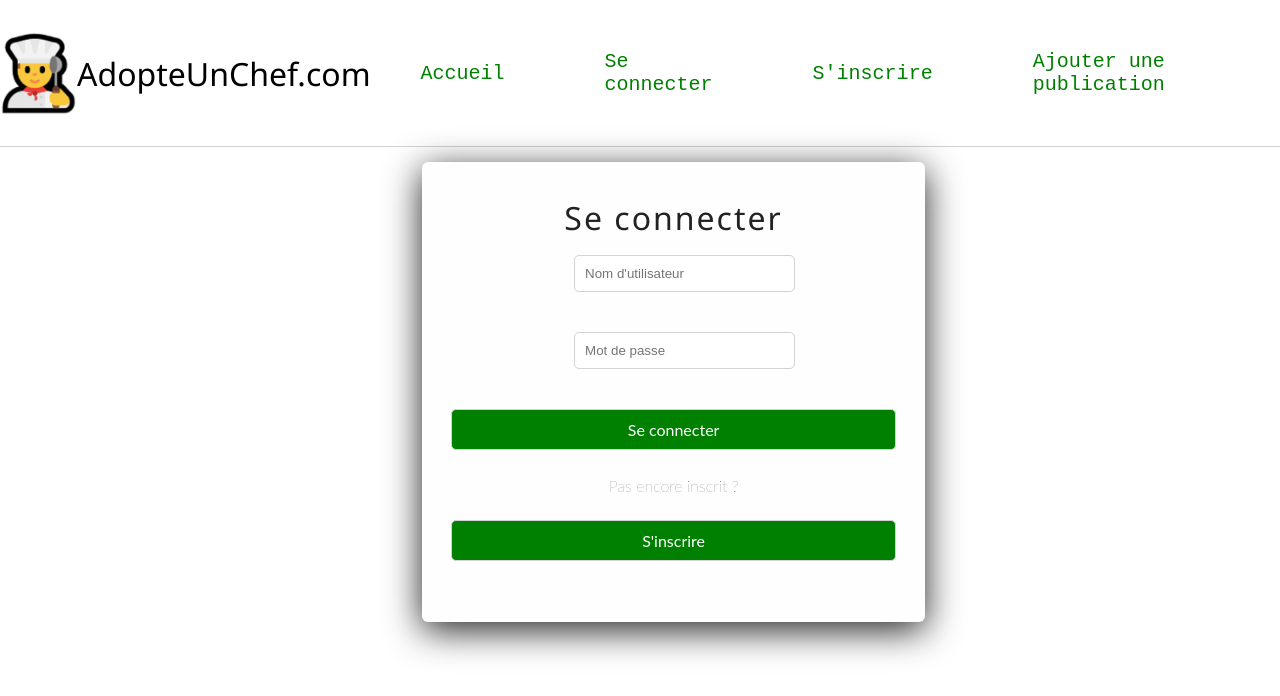
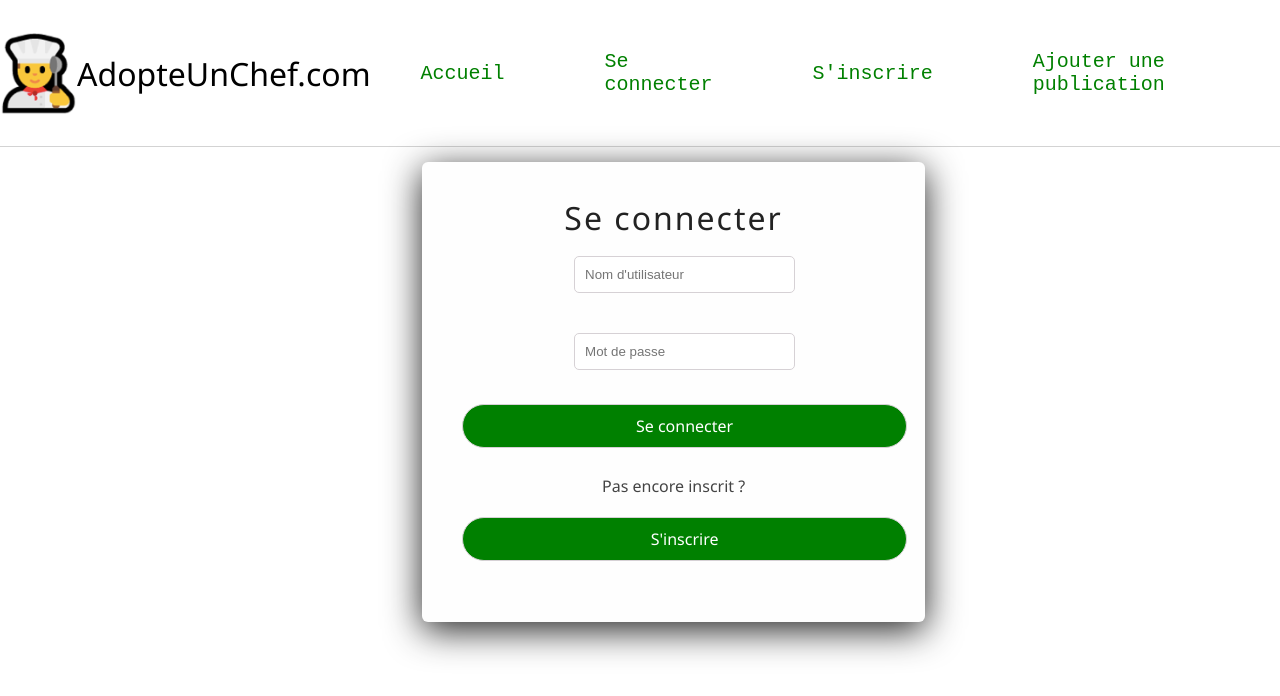
Before and after one commit to MaximeAV/AdopteUnChef.com, a React (Create React App) app in the folder src/front/: page /signin in a window 1280 px wide. Shown: the top 696 px of the page. Built offline with nearby package versions, Linux system fonts and the light colour scheme.

Commit message:
change css buttons and fonts

```diff
--- a/src/front/src/App.css
+++ b/src/front/src/App.css
@@ -38,4 +38,5 @@
   text-decoration: none;
   background-color: green;
   color: white;
+  font-family: "Segoe UI", "Ubuntu", "Roboto", "Open Sans", "Helvetica Neue", sans-serif;
 }
--- a/src/front/src/ImageUpload.css
+++ b/src/front/src/ImageUpload.css
@@ -20,22 +20,25 @@
     align-items: center;
     margin-right: auto;
     margin-left: auto;
+    font-family: "Segoe UI", "Ubuntu", "Roboto", "Open Sans", "Helvetica Neue", sans-serif;
 }
 
 .imageupload__button {
     display: flex;
     flex-direction: column;
     margin-bottom: 15px;
+    width: 20%;
+    margin-left: auto;
     margin-right: auto;
-    margin-left: auto;
-    width: 50%;
     padding: 10px 10px;
-    border-radius: 5px;
+    border-radius: 50px;
     border: 1px solid #d6d1d5;
-    margin-top: 5px;
     flex-wrap: wrap;
+    align-items: center;
+    text-align: center;
     text-decoration: none;
     background-color: green;
     color: white;
-    align-items: center;
+    font-family: "Segoe UI", "Ubuntu", "Roboto", "Open Sans", "Helvetica Neue", sans-serif;
+    font-weight: lighter;
 }
--- a/src/front/src/publication/Publication.css
+++ b/src/front/src/publication/Publication.css
@@ -8,6 +8,8 @@
     margin-bottom: 20px;
     border: solid 1px lightgray;
     border-radius: 5%;
+    font-family: "Segoe UI", "Ubuntu", "Roboto", "Open Sans", "Helvetica Neue", sans-serif;
+    font-weight: lighter;
 }
 
 .publication__image {
@@ -18,15 +20,18 @@
 }
 
 .publication__description {
-    font-weight: normal;
+    font-weight: lighter;
     padding: 20px;
     padding-top: 10px;
+    font-family: "Segoe UI", "Ubuntu", "Roboto", "Open Sans", "Helvetica Neue", sans-serif;
 }
 
 .publication__header {
     display: flex;
     align-items: center;
     padding: 20px;
+    font-family: "Segoe UI", "Ubuntu", "Roboto", "Open Sans", "Helvetica Neue", sans-serif;
+    font-weight: lighter;
 }
 
 .publication__avatar {
@@ -35,4 +40,11 @@
 
 .publication__title {
     padding: 20px;
+    font-family: "Segoe UI", "Ubuntu", "Roboto", "Open Sans", "Helvetica Neue", sans-serif;
+    font-weight: normal;
 }
+
+.publication__username {
+    font-family: "Segoe UI", "Ubuntu", "Roboto", "Open Sans", "Helvetica Neue", sans-serif;
+    font-weight: normal;
+}
--- a/src/front/src/publication/Publication.js
+++ b/src/front/src/publication/Publication.js
@@ -12,7 +12,7 @@ function Publication({ title, username, description, image }) {
                     alt={username}
                     src="/static/images/avatar/1.jpg"
                 />
-                <h3>{username}</h3>
+                <h3 className="publication__username">{username}</h3>
             </div>
             <img className="publication__image" src={image}/>
             <h3 className="publication__title">{title}</h3>
--- a/src/front/src/register/register.css
+++ b/src/front/src/register/register.css
@@ -31,6 +31,7 @@ label {
   margin-bottom: 0.5em;
   color: #444;
   font-weight: lighter;
+  font-family: "Segoe UI", "Ubuntu", "Roboto", "Open Sans", "Helvetica Neue", sans-serif;
 }
 
 .register__input {
@@ -42,6 +43,8 @@ label {
   border-radius: 5px;
   border: 1px solid #d6d1d5;
   margin-top: 5px;
+  font-family: "Segoe UI", "Ubuntu", "Roboto", "Open Sans", "Helvetica Neue", sans-serif;
+  font-weight: lighter;
 }
 
 .submit {
@@ -57,14 +60,17 @@ label {
   flex-direction: column;
   margin-bottom: 15px;
   width: 100%;
+  margin-left: auto;
+  margin-right: auto;
   padding: 10px 10px;
-  border-radius: 5px;
+  border-radius: 50px;
   border: 1px solid #d6d1d5;
-  margin-top: 5px;
   flex-wrap: wrap;
   align-items: center;
   text-align: center;
   text-decoration: none;
   background-color: green;
   color: white;
+  font-family: "Segoe UI", "Ubuntu", "Roboto", "Open Sans", "Helvetica Neue", sans-serif;
+  font-weight: lighter;
 }
--- a/src/front/src/signin/signin.css
+++ b/src/front/src/signin/signin.css
@@ -57,10 +57,11 @@
     flex-direction: column;
     margin-bottom: 15px;
     width: 100%;
+    margin-left: auto;
+    margin-right: auto;
     padding: 10px 10px;
-    border-radius: 5px;
+    border-radius: 50px;
     border: 1px solid #d6d1d5;
-    margin-top: 5px;
     flex-wrap: wrap;
     align-items: center;
     text-align: center;
```
